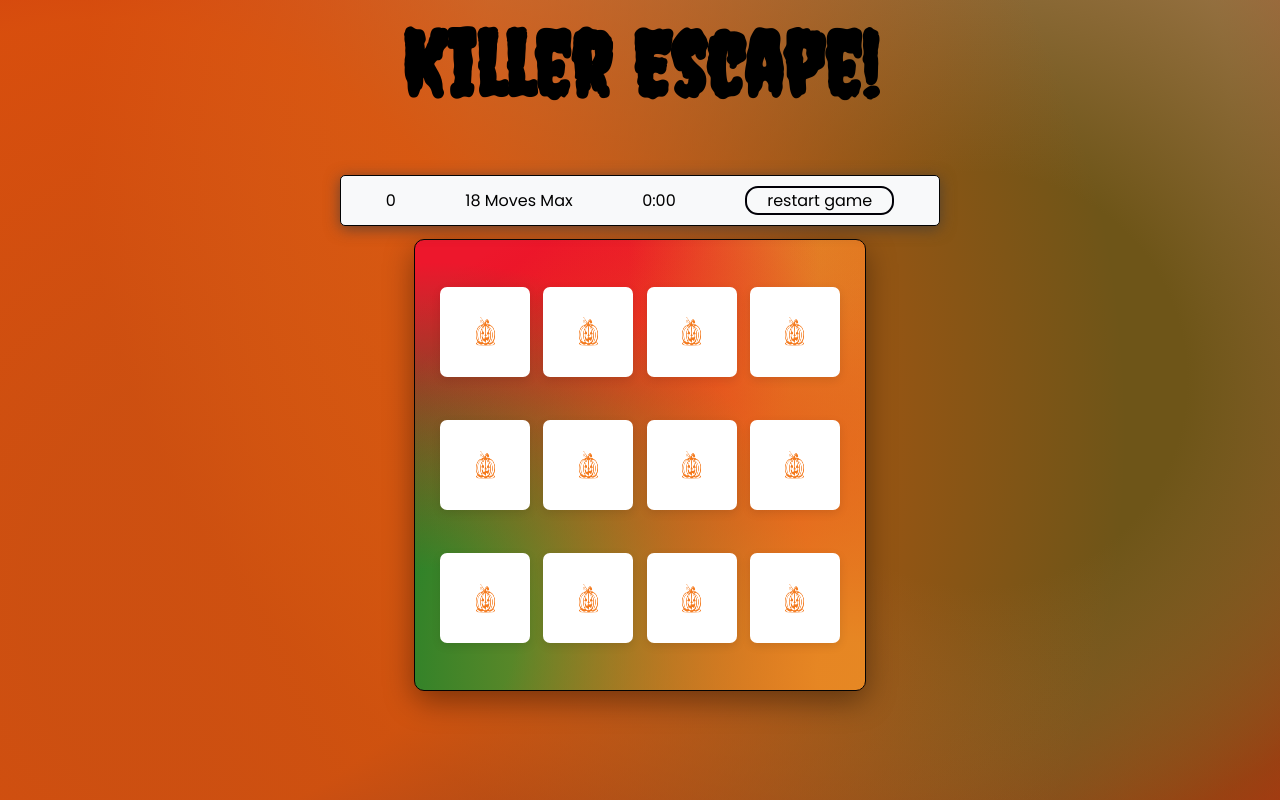
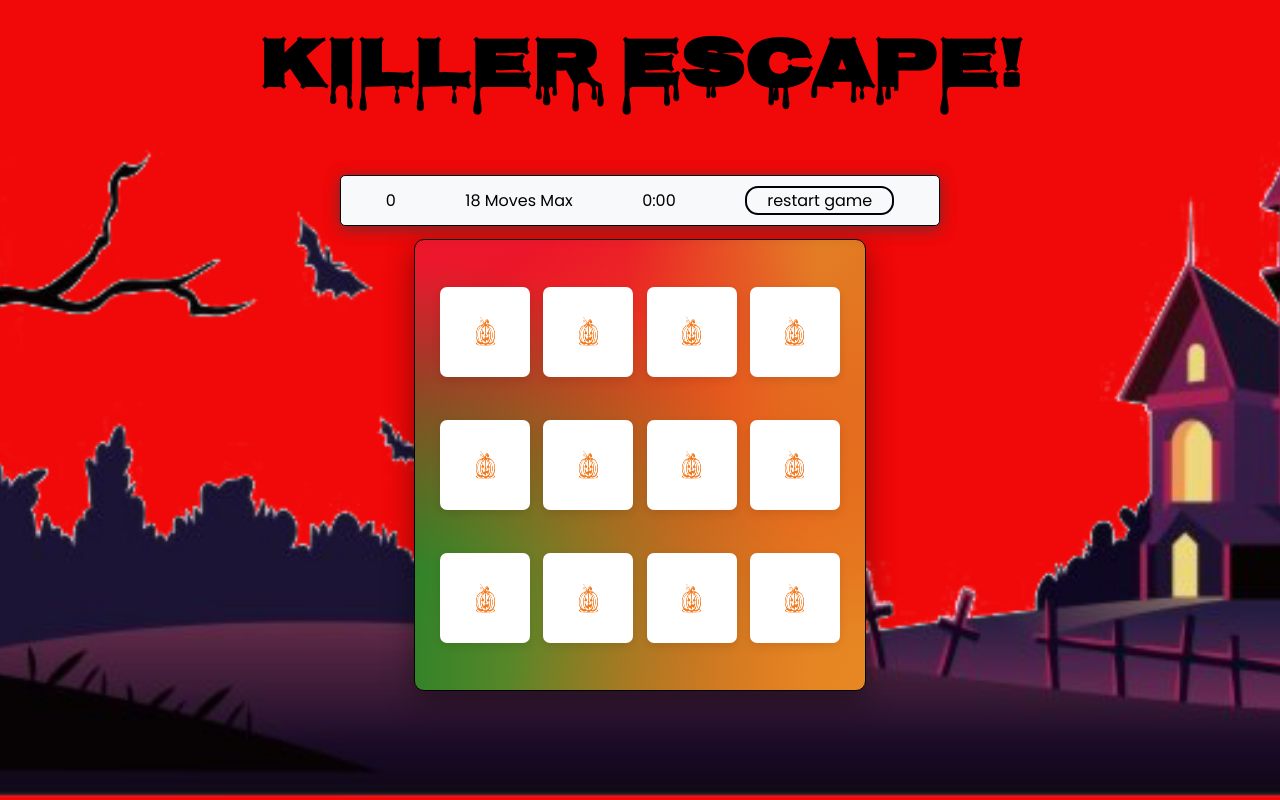
Before and after one commit to ForLoopNelson/killer-escape-game, a plain HTML site: page index.html in a window 1280 px wide. Drawn offline with Linux system fonts and the light colour scheme.

Commit message:
update background color with bg img

```diff
--- a/style.css
+++ b/style.css
@@ -227,6 +227,10 @@ body {
     background-image: radial-gradient(circle at var(--x-0) var(--y-0), var(--c-0) var(--s-start-0), transparent var(--s-end-0)), radial-gradient(circle at var(--x-1) var(--y-1), var(--c-1) var(--s-start-1), transparent var(--s-end-1)), radial-gradient(circle at var(--x-2) var(--y-2), var(--c-2) var(--s-start-2), transparent var(--s-end-2)), radial-gradient(circle at var(--x-3) var(--y-3), var(--c-3) var(--s-start-3), transparent var(--s-end-3)), radial-gradient(circle at var(--x-4) var(--y-4), var(--c-4) var(--s-start-4), transparent var(--s-end-4));
     animation: hero-gradient-animation 10s linear infinite alternate;
     background-blend-mode: normal, normal, normal, normal, normal;
+    background-image: url(img/bg.png);
+    background-position: center;
+    background-repeat: no-repeat;
+    background-size: cover;
 }
 
 .wrapper {
@@ -243,8 +247,8 @@ body {
 }
 
   h1 {
-  font-family: "Creepster",sans-serif;
-  font-size: 90px;
+  font-family: "Nosifer",sans-serif;
+  font-size: 70px;
   max-height: 120px;
   margin: 0 auto;
   position: absolute;
```
